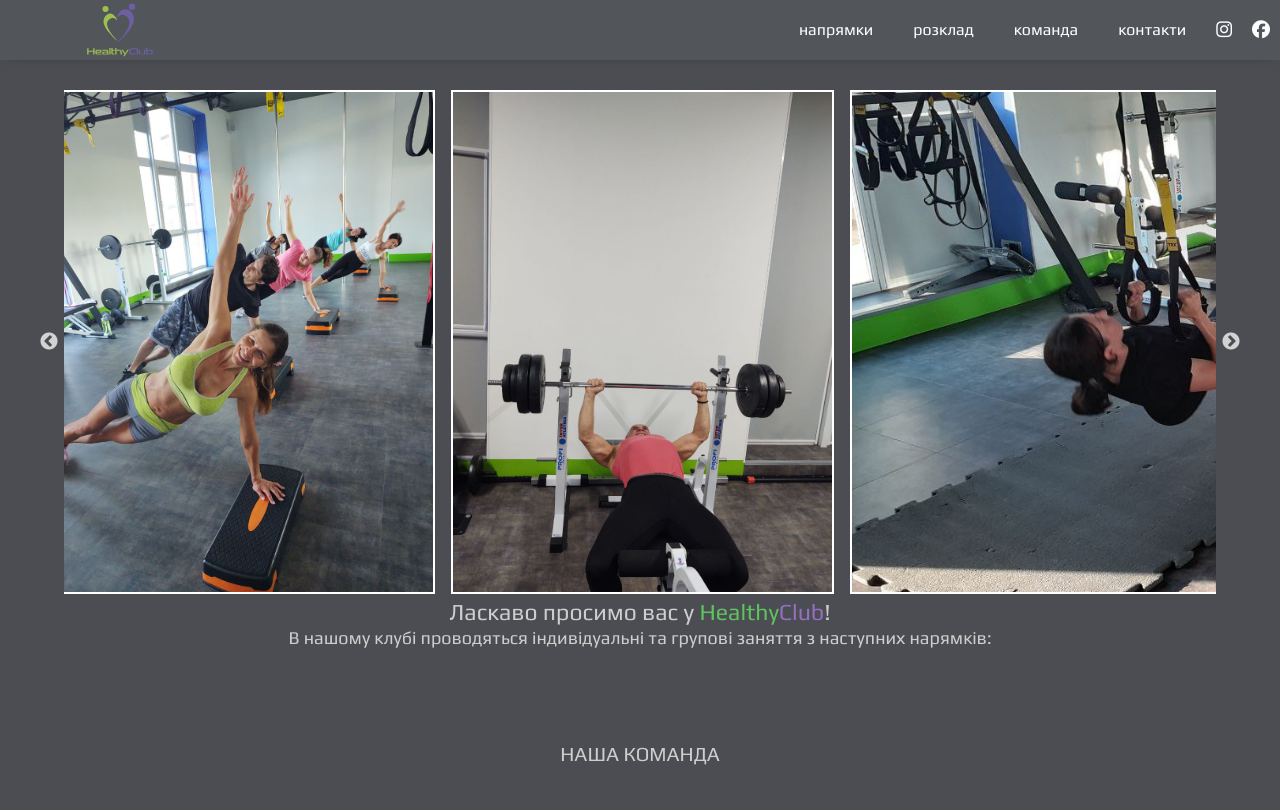
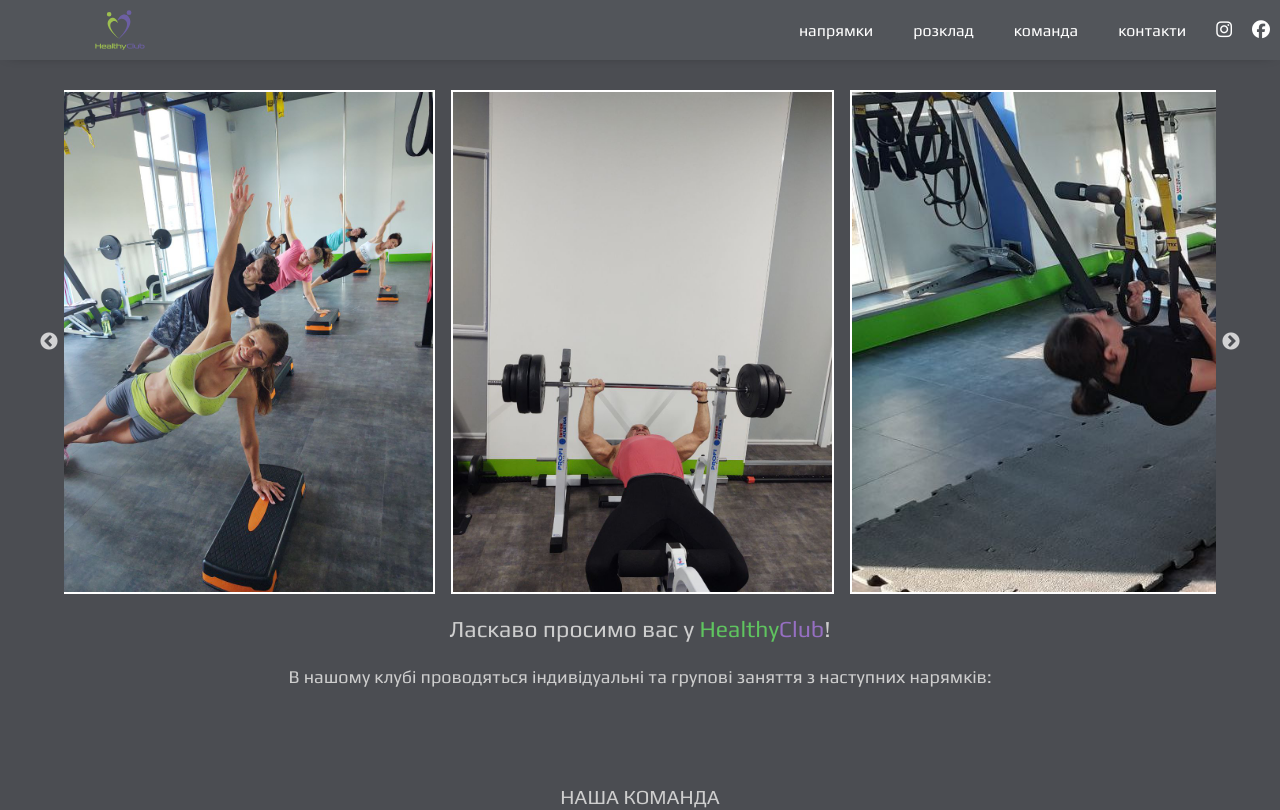
Before and after one commit to DanielShpagin/Healthy-Club, a plain HTML site: page index.html in a window 1280 px wide. Shown: the top 810 px of the page. Drawn offline with nearby package versions, Linux system fonts and the light colour scheme; no server answers.

Commit message:
Mini update.

```diff
--- a/index.html
+++ b/index.html
@@ -174,6 +174,35 @@
                 autoplaySpeed: 3000
             });
         });
+
+        function resize() {
+            var height = window.outerHeight;
+            var width = window.outerWidth;
+
+            if (height > width) {
+                console.log(height, width);
+                document.querySelector('.top').style.height = '80px';
+
+                console.log(document.getElementsByClassName('path_button'));
+
+                for (var i = 0; i < document.getElementsByClassName('path_button').length; i++) {
+                    document.getElementsByClassName('path_button')[i].style.fontSize = '18px';
+                }
+
+                document.querySelector('.healty-club-image_container').style.height = '100%';
+            } else {
+                document.querySelector('.top').style.height = '60px';
+                for (var i = 0; i < document.getElementsByClassName('path_button').length; i++) {
+                    document.getElementsByClassName('path_button')[i].style.fontSize = '16px';
+                }
+
+                document.querySelector('.healty-club-image_container').style.height = '60px';
+            }
+        }
+
+        resize();
+
+        window.onresize = resize;
 
         const show = (branch) => {
             return (event) => {
--- a/style.css
+++ b/style.css
@@ -54,6 +54,7 @@ body, html {
 
 .healty-club-image {
     width: 80px;
+    height: 100%;
 }
 
 /* path_buttons */
@@ -81,6 +82,7 @@ body, html {
 
     display: flex;
     flex-direction: column;
+    justify-content: center;
 }
 
 .path_button:hover ::after {
@@ -187,9 +189,15 @@ h2 {
     flex-direction: column;
 }
 
+.greeting span {
+    line-height: 25px;
+}
+
 .greeting1 {
     font-size: 23px;
     margin-bottom: 10px;
+
+    line-height: 50px;
 }
 
 /* directions */
```
